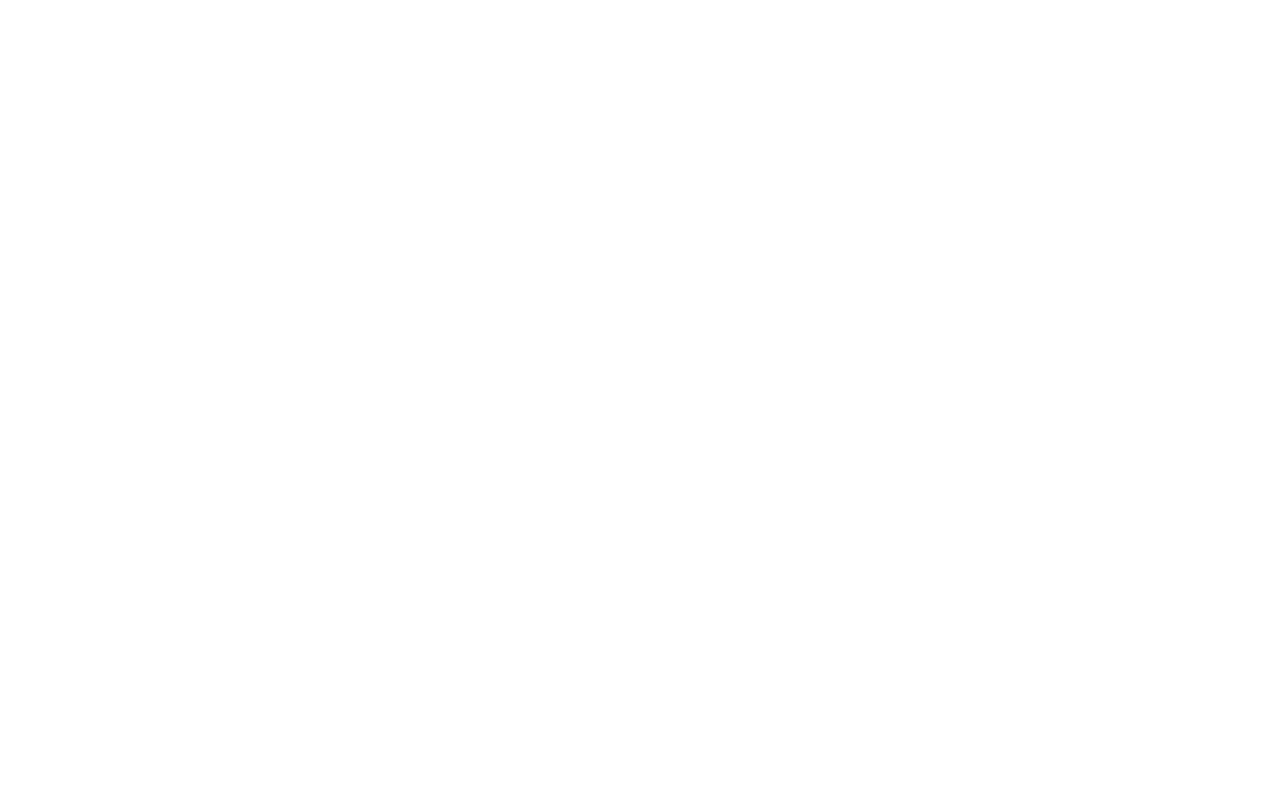
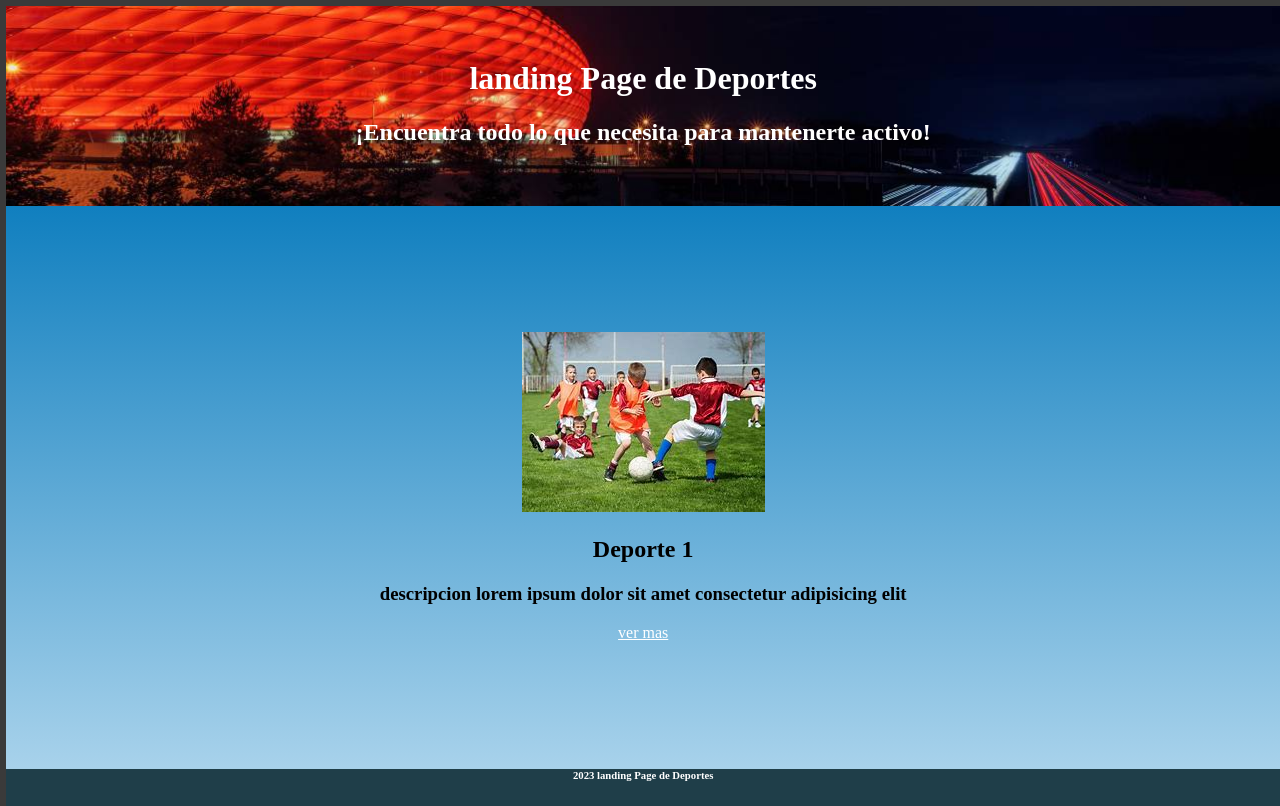
Before and after one commit to juan200418/parcial_sistemas_de_informacion, a plain HTML site: page index.html in a window 1280 px wide. Drawn offline with Linux system fonts and the light colour scheme.

Commit message:
pagina index

```diff
--- a/index.html
+++ b/index.html
@@ -3,9 +3,92 @@
 <head>
     <meta charset="UTF-8">
     <meta name="viewport" content="width=device-width, initial-scale=1.0">
-    <title>Document</title>
+    <title>landing Page de Deportes </title>
+    <style>
+        html, body {
+            height: 100%;
+            margin: 0.2rem 0.0rem 0.0rem 0.2rem; ;
+            padding: 0;
+
+
+        }
+        body {
+            background-color: #3A3A3A;
+            display: flex;
+            flex-direction: column;
+        }
+        .titulo{
+            background-image: url("img/fondo.jpg");
+            background-size: cover;
+            background-position: center;
+            text-align: center;
+            margin-top: 0;
+            height: 200px;
+        }
+        .cuerpo{
+            background: linear-gradient(#107FBF, #A8D2EB);
+            text-align: center;
+            flex: 1; /* Para que ocupe todo el espacio restante */
+        }
+        .pie{
+            background-color: #1F3e49;
+            text-align: center;
+            margin-top: 0;
+            flex-shrink: 0; /* Para que el pie no se estire */
+        }
+        .imagen{
+            text-align: center;
+            margin: 0 auto;
+            display: block;
+        }
+        h1,  h6 {
+            color: white;
+            margin-top: 0;
+        }
+        h2, h3{
+            color: black;
+        }
+
+        .encabesado{
+            color: white;
+        }
+        h6{
+            color: white;
+            margin-top: 0;
+        }
+        a{
+            color: white;
+        }
+    </style>
 </head>
 <body>
+    <header>
+        <div class="titulo">
+            <br>
+            <br>
+            <br>
+            <h1>landing Page de Deportes</h1>
+            <h2 class="encabesado">¡Encuentra todo lo que necesita para mantenerte activo!</h2>
+        </div>
+    </header>
+    <div class="cuerpo">
+        <br>
+        <br>
+        <br>
+        <br>
+        <br>
+        <br>
+        <br>
+        <div class="imagen">
+            <img src="img/0-img.jfif"  >
+            <h2><b>Deporte 1</b></h2>
+            <h3>descripcion lorem ipsum dolor sit amet consectetur adipisicing elit</h3>
+            <a href="">ver mas</a>
+        </div>
 
+    </div>
+    <div class="pie">
+        <h6>2023 landing Page de Deportes</h6>
+    </div>
 </body>
 </html>
```
Also changed, not shown: img/0-img.jfif (added), img/1-img.jfif (added), img/2-img.jfif (added), img/3-img.jfif (added), img/4-img.jfif (added), img/fondo.jpg (added).
